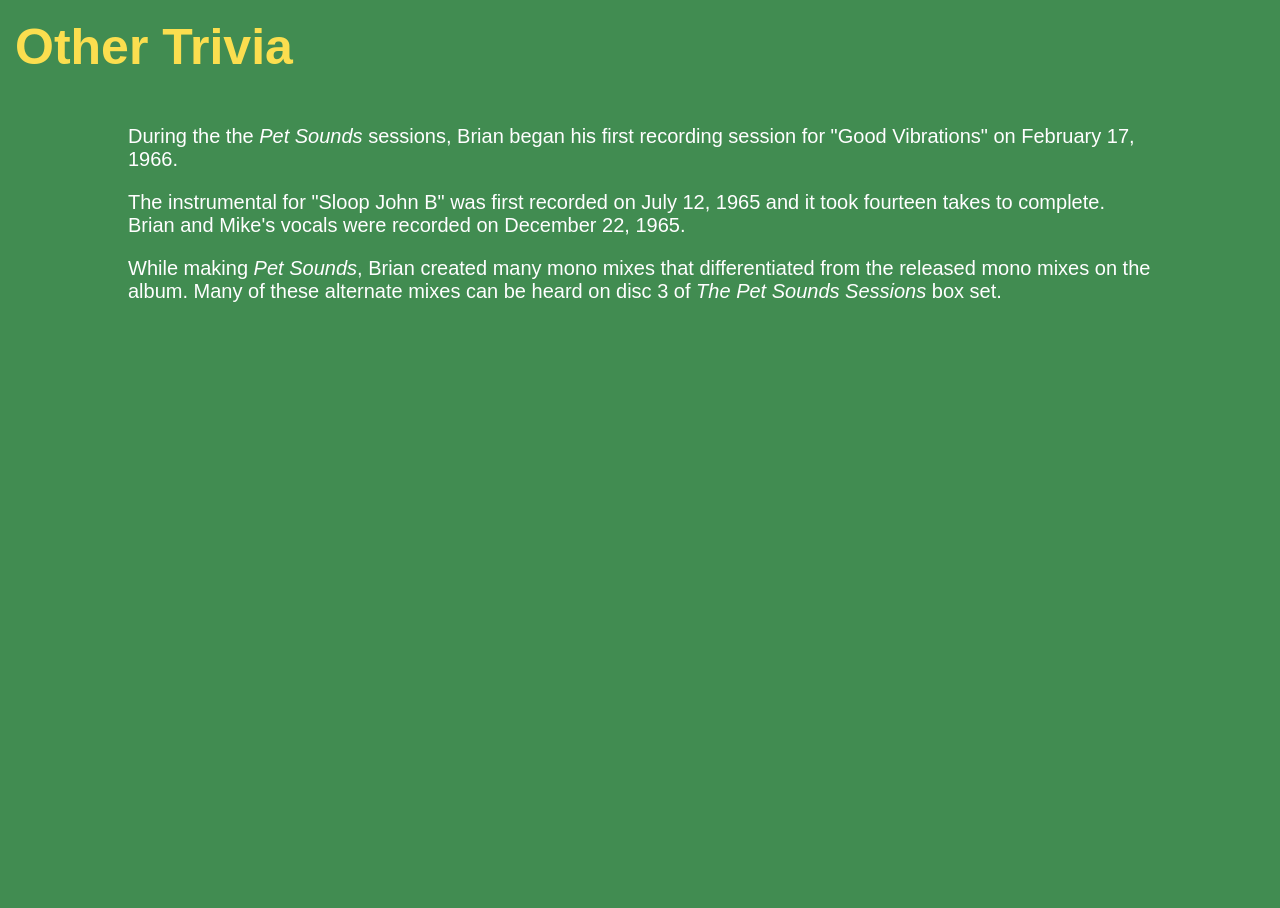
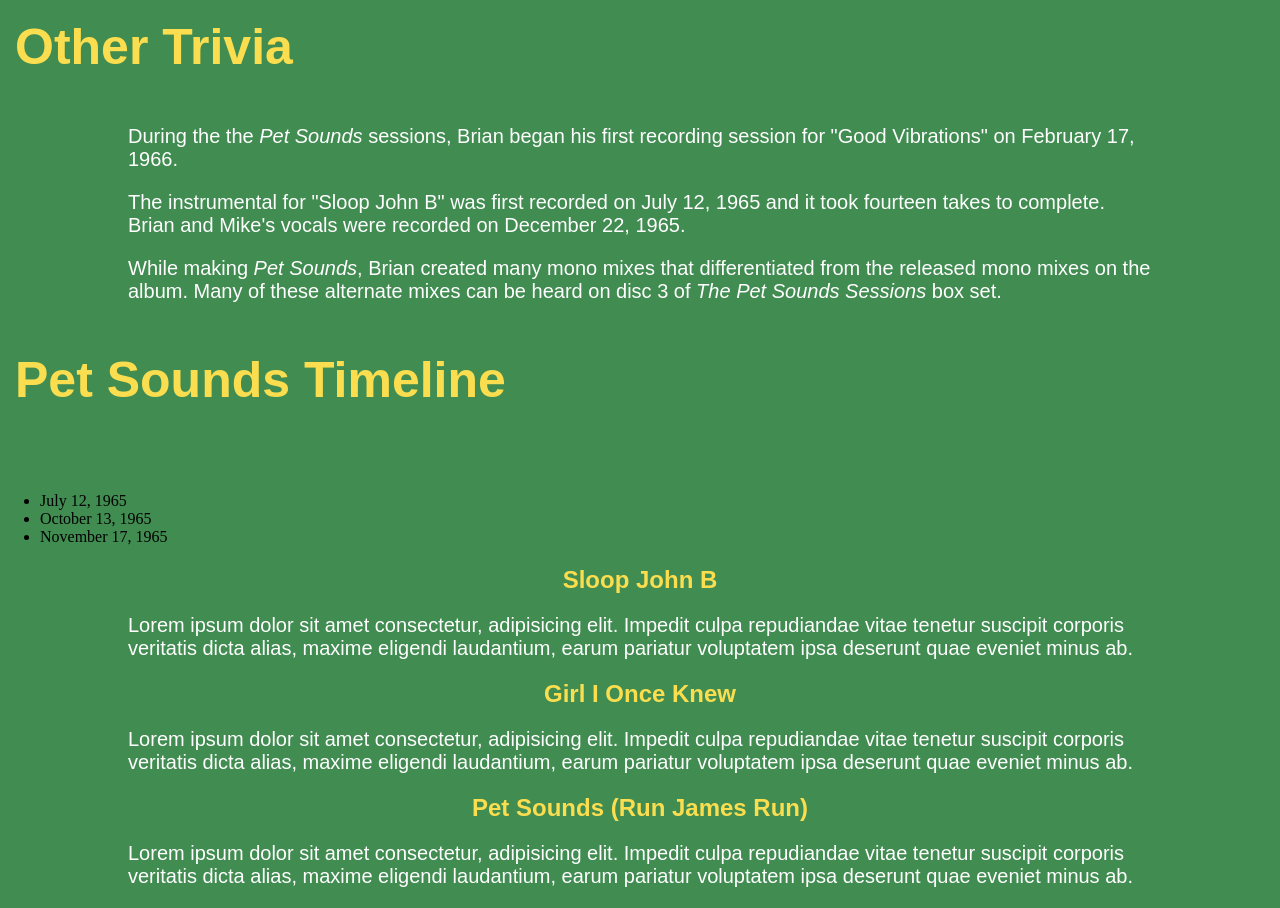
Before and after one commit to Python125/Album-Info, a plain HTML site: page index.html in a window 1280 px wide. Shown: the part 7134-8042 px from the top of the page. Before the commit the page ends 7457 px from the top, so only its background shows below. Drawn offline with nearby package versions, Linux system fonts and the light colour scheme; a web font is replaced by a local one.

Commit message:
Added HTML for "Pet Sounds Timeline"

```diff
--- a/index.html
+++ b/index.html
@@ -130,6 +130,54 @@
     <p>While making <em>Pet Sounds</em>, Brian created many mono mixes that differentiated from the released mono mixes on the album. Many of these alternate mixes can be heard on disc 3 of <em>The Pet Sounds Sessions</em> box set.</p>
     <p></p>
 
+
+    <h1>Pet Sounds Timeline</h1>
+    <br>
+    <div class="process-wrapper">
+        <div id="progress-bar-container">
+            <ul>
+                <li class="step step01 active">
+                    <div class="step-inner">July 12, 1965</div>
+                </li>
+
+                <li class="step step02">
+                    <div class="step-inner">October 13, 1965</div>
+                </li>
+
+                <li class="step step03">
+                    <div class="step-inner">November 17, 1965</div>
+                </li>
+
+            </ul>
+            <div id="line">
+                <div id="line-process"></div>
+            </div>
+        </div>
+
+        <div id="progress-content-section">
+            <div class="section-content discovery active">
+                <h2>Sloop John B</h2>
+                <p>
+                    Lorem ipsum dolor sit amet consectetur, adipisicing elit. Impedit culpa repudiandae vitae tenetur suscipit corporis veritatis dicta alias, maxime eligendi laudantium, earum pariatur voluptatem ipsa deserunt quae eveniet minus ab.
+                </p>
+            </div>
+
+            <div class="section-content strategy">
+                <h2>Girl I Once Knew</h2>
+                <p>
+                    Lorem ipsum dolor sit amet consectetur, adipisicing elit. Impedit culpa repudiandae vitae tenetur suscipit corporis veritatis dicta alias, maxime eligendi laudantium, earum pariatur voluptatem ipsa deserunt quae eveniet minus ab.
+                </p>
+            </div>
+
+            <div class="section-content creative">
+                <h2>Pet Sounds (Run James Run)</h2>
+                <p>
+                    Lorem ipsum dolor sit amet consectetur, adipisicing elit. Impedit culpa repudiandae vitae tenetur suscipit corporis veritatis dicta alias, maxime eligendi laudantium, earum pariatur voluptatem ipsa deserunt quae eveniet minus ab.
+                </p>
+            </div>
+        </div>
+    </div>
+
     <script src="https://unpkg.com/aos@2.3.1/dist/aos.js"></script>
     <script>
             AOS.init();
```
